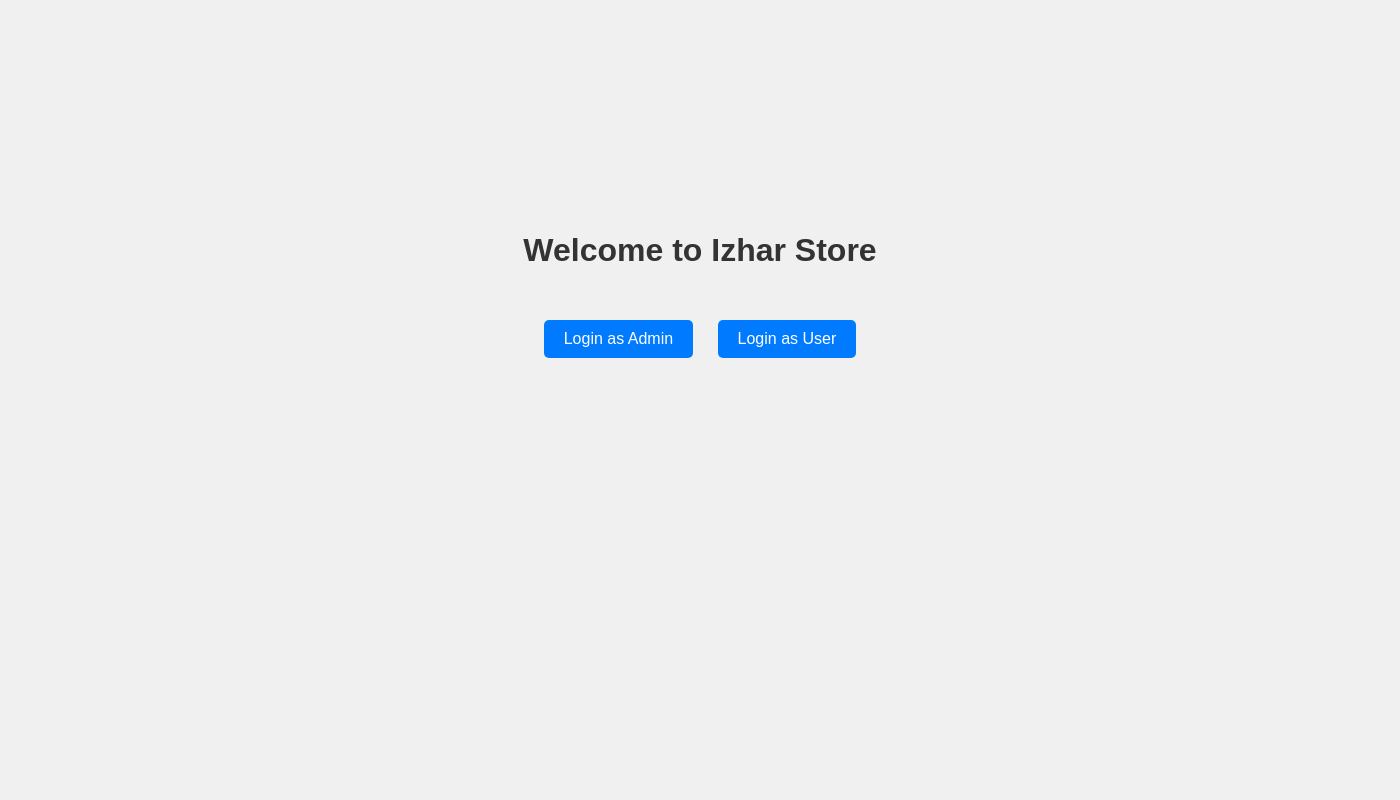
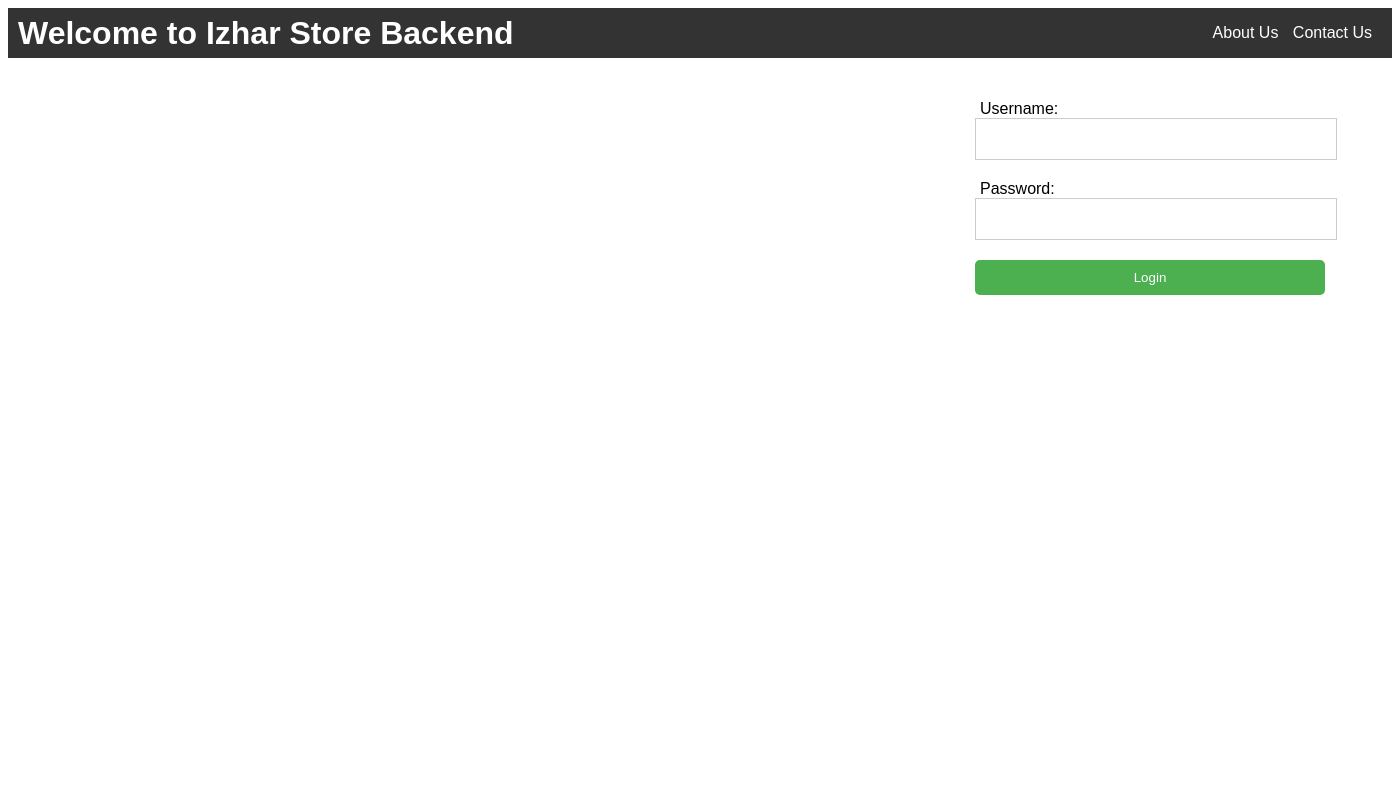
Before and after one commit to Izharhaq/ecommerceapp, a Django app: template ecommerceapp/templates/home/home.html in a window 1400 px wide; the page is wider, and only the part inside the window is pictured. Run offline with Django 4.2, Linux system fonts and the light colour scheme; the template is opened without the code that fills it, so the values that code supplies are empty; parts of the project's set-up code (start-up, migrations or seed data) failed here and were passed over.

Commit message:
modified html file

```diff
--- a/ecommerceapp/accounts/views.py
+++ b/ecommerceapp/accounts/views.py
@@ -11,7 +11,7 @@ from rest_framework.views import APIView
 
 User = get_user_model()
 
-# class LoginView(APIView):
+
 def get(self, request):
     templatefilename= "accounts/admin_login.html"
     return render(request, templatefilename)
--- a/ecommerceapp/templates/home/home.html
+++ b/ecommerceapp/templates/home/home.html
@@ -1,48 +1,94 @@
 <!DOCTYPE html>
-<html lang="en">
+<html>
 <head>
-    <meta charset="UTF-8">
-    <meta name="viewport" content="width=device-width, initial-scale=1.0">
-    <title>Welcome to Store</title>
+  <title>Welcome to Izhar Store</title>
   <style>
     body {
       font-family: Arial, sans-serif;
+    }
+    .container {
+      width: 50%;
+      margin: 40px auto;
+      text-align: center;
+    }
+    .navbar {
+      background-color: #333;
+      overflow: hidden;
       display: flex;
-            flex-direction: column;
+      justify-content: space-between;
       align-items: center;
-            justify-content: center;
-            height: 100vh;
-            margin: 0;
-            background-color: #f0f0f0;
+      padding: 10px;
+      height: 30px;
     }
-        h1 {
-            color: #333;
-            margin-top: -200px; /* Adjust this value as needed */
+    .navbar a {
+      color: #fff;
+      text-decoration: none;
+      margin-right: 10px;
     }
-        .button-container {
-            margin-top: 20px;
+    .title {
+      font-size: 3em;
+      color: #ff6347;
+      text-shadow: 2px 2px 4px rgba(0, 0, 0, 0.5);
+      margin-top: 50px;
+      margin-bottom: 50px;
     }
-        .button-container button {
-            margin: 10px;
-            padding: 10px 20px;
-            font-size: 16px;
-            cursor: pointer;
+    .login-form {
+      float: right;
+      position: absolute;
+      top: 100px;
+      right:5px;
+      width: 100px;
+      width: 30%;
+    }
+    .login-form label {
+      display: inline-block;
+      width: 400px;
+      text-align: left;
+      vertical-align: top;
+      margin-right: 100px;
+      margin-left: 5px;
+    }
+    .login-form input[type="text"], .login-form input[type="password"] {
+      width: 350px;
+      height: 30px;
+      margin-bottom: 20px;
+      padding: 5px;
+      border: 1px solid #ccc;
+      float: left;
+    }
+    .login-form input[type="submit"] {
+      width: 350px;
+      height: 35px;
+      background-color: #4CAF50;
+      color: #fff;
+      padding: 5px;
       border: none;
       border-radius: 5px;
-            background-color: #007BFF;
-            color: white;
-            transition: background-color 0.3s;
+      cursor: pointer;
+      float: left;
     }
-        .button-container button:hover {
-            background-color: #0056b3;
+    .login-form input[type="submit"]:hover {
+      background-color: #3e8e41;
     }
   </style>
 </head>
 <body>
-    <h1>Welcome to Izhar Store</h1>
-    <div class="button-container">
-        <button onclick="location.href='accounts/admin-login.html'">Login as Admin</button>
-        <button onclick="location.href='accounts/login.html'">Login as User</button>
+  <div class="navbar">
+    <h1 style="color: white;">Welcome to Izhar Store Backend</h1>
+    <div>
+      <a href="#">About Us</a>
+      <a href="#">Contact Us</a>
+    </div>
+  </div>
+  <div class="container">
+    <h2 class="title"></h2>
+    <form class="login-form" style="float: right;">
+      <label for="username">Username:</label>
+      <input type="text" id="username" name="username"><br><br>
+      <label for="password">Password:</label>
+      <input type="password" id="password" name="password"><br><br>
+      <input type="submit" value="Login">
+    </form>
   </div>
 </body>
 </html>
```
Also changed, not shown: ecommerceapp/accounts/permissions.py (+60 -0 lines). Lines whose indentation alone changed are shown as unchanged.
